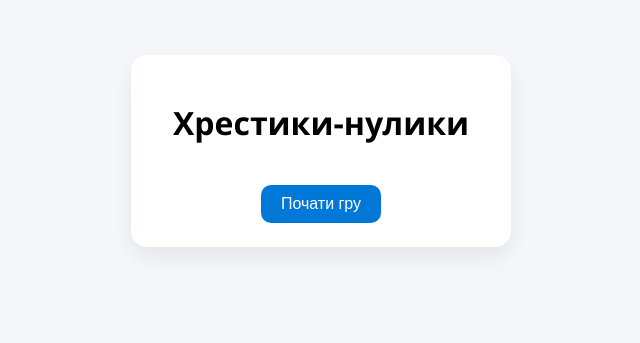
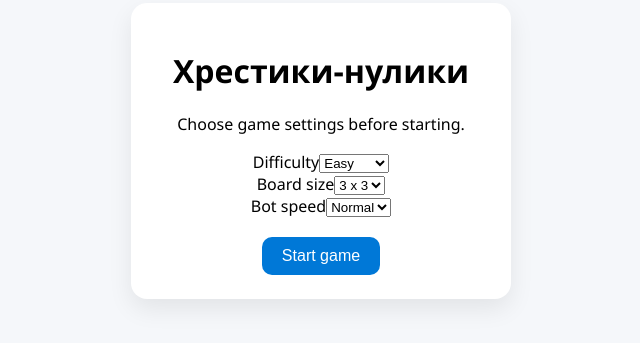
Before and after one commit to AnnaSvin/ReactLabs, a React (Vite) app: page / in a window 1280 px wide. Shown: the part 249-592 px from the top of the page, without its empty margins (319-959 px from the left). Built offline with nearby package versions, Linux system fonts and the light colour scheme.

Commit message:
Added game settings form with react hook form.

```diff
--- a/src/App.tsx
+++ b/src/App.tsx
@@ -1,20 +1,14 @@
 import StartPage from "./pages/StartPage";
 import GamePage from "./pages/GamePage";
-import ResultPage from "./pages/ResultPage";
 import { useApp } from "./hooks/useApp";
 
 function App() {
-  const { page, result, startGame, finishGame, goToStart } = useApp();
+  const { page, startGame, goToStart } = useApp();
 
   return (
     <div className="app">
       {page === "start" && <StartPage onStart={startGame} />}
-
-      {page === "game" && <GamePage onGameEnd={finishGame} />}
-
-      {page === "result" && (
-        <ResultPage result={result} onRestart={goToStart} />
-      )}
+      {page === "game" && <GamePage onBackToStart={goToStart} />}
     </div>
   );
 }
--- /dev/null
+++ b/src/components/GameSettingsForm/GameSettingsForm.tsx
@@ -0,0 +1,66 @@
+import { useForm } from "react-hook-form";
+import { useGameSettings } from "../../context/GameSettingsContext";
+import type {
+  BoardSize,
+  BotMoveDelay,
+  Difficulty,
+  GameSettings,
+} from "../../types/game.types";
+
+interface GameSettingsFormProps {
+  onSubmitSuccess: () => void;
+}
+
+function GameSettingsForm({ onSubmitSuccess }: GameSettingsFormProps) {
+  const { settings, updateSettings } = useGameSettings();
+
+  const { register, handleSubmit } = useForm<GameSettings>({
+    defaultValues: settings,
+  });
+
+  const onSubmit = (data: GameSettings) => {
+    updateSettings({
+      difficulty: data.difficulty as Difficulty,
+      boardSize: Number(data.boardSize) as BoardSize,
+      botMoveDelay: Number(data.botMoveDelay) as BotMoveDelay,
+    });
+
+    onSubmitSuccess();
+  };
+
+  return (
+    <form className="settings-form" onSubmit={handleSubmit(onSubmit)}>
+      <div className="form-group">
+        <label htmlFor="difficulty">Difficulty</label>
+        <select id="difficulty" {...register("difficulty")}>
+          <option value="easy">Easy</option>
+          <option value="medium">Medium</option>
+          <option value="hard">Hard</option>
+        </select>
+      </div>
+
+      <div className="form-group">
+        <label htmlFor="boardSize">Board size</label>
+        <select id="boardSize" {...register("boardSize")}>
+          <option value={3}>3 x 3</option>
+          <option value={4}>4 x 4</option>
+        </select>
+      </div>
+
+      <div className="form-group">
+        <label htmlFor="botMoveDelay">Bot speed</label>
+        <select id="botMoveDelay" {...register("botMoveDelay")}>
+          <option value={300}>Fast</option>
+          <option value={700}>Normal</option>
+          <option value={1200}>Slow</option>
+        </select>
+      </div>
+
+      <button type="submit" className="btn">
+        Start game
+      </button>
+    </form>
+  );
+}
+
+export default GameSettingsForm;
--- a/src/pages/GamePage.tsx
+++ b/src/pages/GamePage.tsx
@@ -1,22 +1,24 @@
 import Board from "../components/Board/Board";
-import { useTicTacToe } from "../hooks/useTicTacToe";
-import type { GameResult } from "../types/game.types";
+import { createEmptyBoard } from "../utils/helpers";
 
 interface GamePageProps {
-  onGameEnd: (result: GameResult) => void;
+  onBackToStart: () => void;
 }
 
-function GamePage({ onGameEnd }: GamePageProps) {
-  const { board, currentPlayer, handleCellClick } = useTicTacToe(onGameEnd);
-
+function GamePage({ onBackToStart }: GamePageProps) {
   return (
     <div className="page game-page">
-      <h2>Гра</h2>
-      <p>Поточний гравець: {currentPlayer}</p>
+      <h2>Game</h2>
+      <p>Game logic will be added in the next commit.</p>
 
-      <Board board={board}
-      onCellClick={handleCellClick}
+      <Board
+        board={createEmptyBoard()}
+        onCellClick={() => {}}
       />
+
+      <button className="btn" onClick={onBackToStart}>
+        Back to settings
+      </button>
     </div>
   );
 }
--- a/src/pages/StartPage.tsx
+++ b/src/pages/StartPage.tsx
@@ -1,4 +1,4 @@
-import Button from "../components/Button/Button";
+import GameSettingsForm from "../components/GameSettingsForm/GameSettingsForm";
 
 interface StartPageProps {
   onStart: () => void;
@@ -8,7 +8,9 @@ function StartPage({ onStart }: StartPageProps) {
   return (
     <div className="page start-page">
       <h1>Хрестики-нулики</h1>
-      <Button text="Почати гру" onClick={onStart} />
+      <p className="page-description">Choose game settings before starting.</p>
+
+      <GameSettingsForm onSubmitSuccess={onStart} />
     </div>
   );
 }
```
